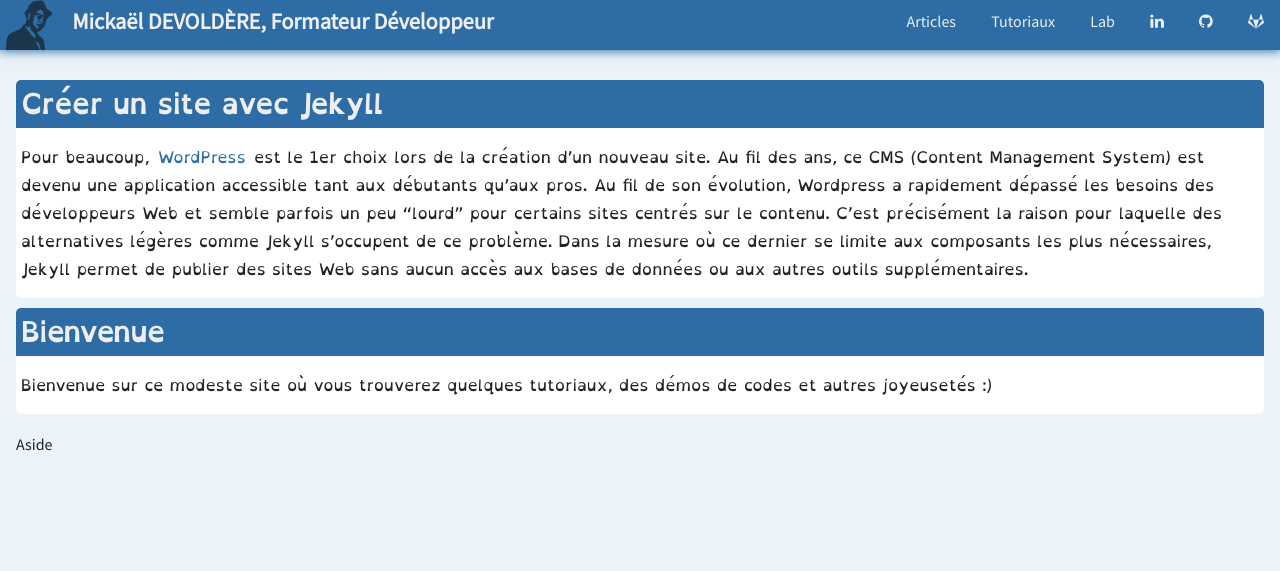
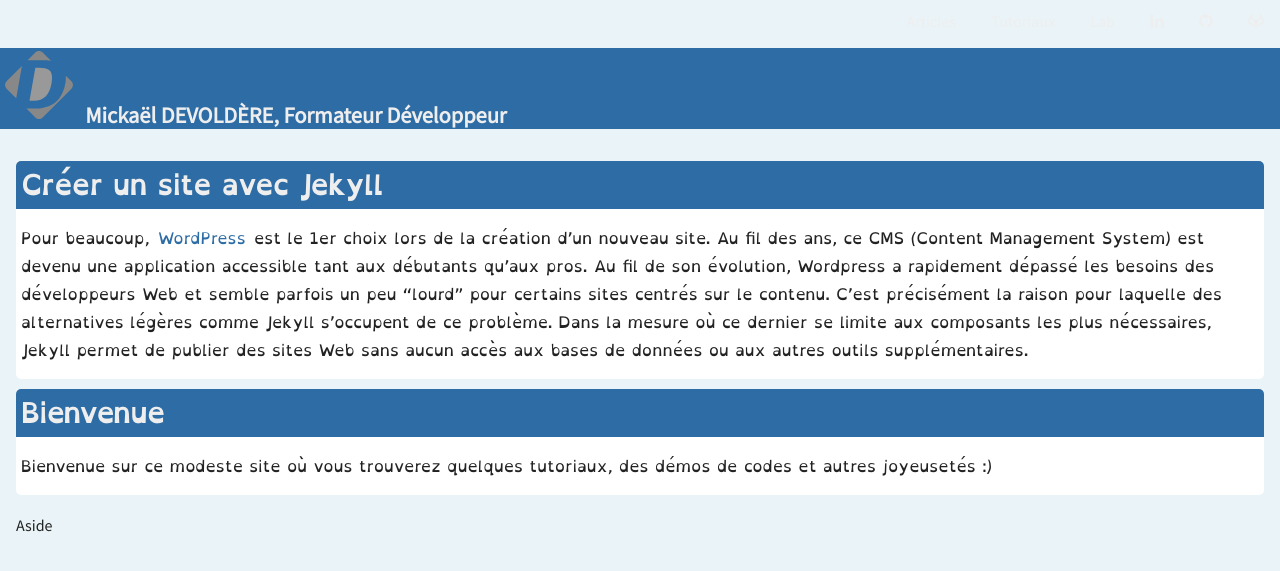
Before and after one commit to mdevoldere/mdevoldere.github.io, a Jekyll site: the page built from docs/index.md, in a window 1280 px wide. Shown: the top 571 px of the page. Built offline with Jekyll 4.4.1, drawn with Linux system fonts in a browser that asks for light colours.

Commit message:
gitignore

```diff
--- a/docs/_includes/head.html
+++ b/docs/_includes/head.html
@@ -13,12 +13,10 @@
 
 <body>
     <header role="banner" id="top">
-        <div id="logo">
-            <a href="/" title="Mickaël DEVOLDÈRE">
-                <img src="/assets/d1.svg" alt="Devoldere Logo">
-            </a>
+        <a href="/" title="Mickaël DEVOLDÈRE">
+            <img src="/assets/d1.svg" alt="Devoldere Logo">
             <h1>Mickaël DEVOLDÈRE<span>, Formateur Développeur</span></h1>
-        </div>
+        </a>
         <nav role="navigation">
             <a id="menuToggle" href="#"><i class="fa fa-bars"></i></a>
             <ul id="menu1" class="menu">
```
Also changed, not shown: docs/assets/default.svg (deleted), 1 other file.
